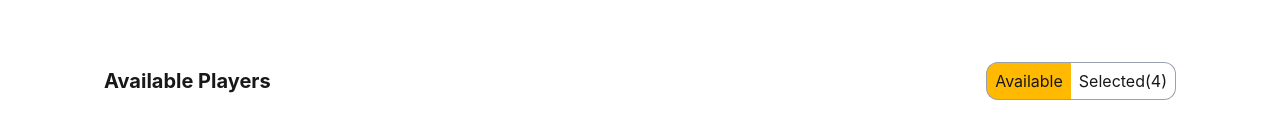
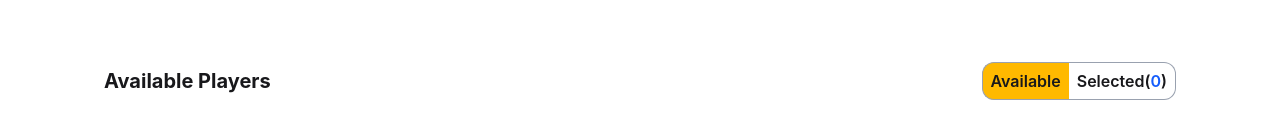
Before and after one commit to SumonReza8525/recap-player-purchase, a React (Vite) app: page / in a window 1280 px wide. Shown: the part 514-652 px from the top of the page. Built offline with nearby package versions, Linux system fonts and the light colour scheme.

Commit message:
added selected player and showing in card

```diff
--- a/src/App.jsx
+++ b/src/App.jsx
@@ -8,7 +8,19 @@ import TogglePlayers from "./components/TogglePlayers";
 import SelectedContainer from "./components/SelectedContainer";
 
 const App = () => {
+  // toggle
   const [toggle, setToggle] = useState(true);
+
+  // Choose players
+  const [choosePlayer, setChoosePlayer] = useState([]);
+
+  const handleChoose = (p) => {
+    const exist = choosePlayer.find((item) => item.id === p.id);
+    if (!exist) {
+      setChoosePlayer([...choosePlayer, p]);
+    }
+  };
+  // console.log(choosePlayer);
   // Players array loading from json data
   const [players, setPlayers] = useState([]);
   const [loading, setLoading] = useState(false);
@@ -44,16 +56,24 @@ const App = () => {
       <Container>
         <Navbar></Navbar>
         <Hero></Hero>
-        <TogglePlayers toggle={toggle} setToggle={setToggle}></TogglePlayers>
+        <TogglePlayers
+          choosePlayer={choosePlayer}
+          toggle={toggle}
+          setToggle={setToggle}
+        ></TogglePlayers>
 
         {toggle ? (
           <div className="grid grid-cols-1 md:grid-cols-2 lg:grid-cols-3 xl:grid-cols-4 gap-8">
             {players.map((player) => (
-              <Players key={player.id} player={player}></Players>
+              <Players
+                handleChoose={handleChoose}
+                key={player.id}
+                player={player}
+              ></Players>
             ))}
           </div>
         ) : (
-          <SelectedContainer></SelectedContainer>
+          <SelectedContainer choosePlayer={choosePlayer}></SelectedContainer>
         )}
       </Container>
       <FooterContainer></FooterContainer>
--- /dev/null
+++ b/src/components/AddedPlayerCard.jsx
@@ -0,0 +1,23 @@
+import React from "react";
+
+const AddedPlayerCard = ({ p }) => {
+  return (
+    <div className="flex justify-between items-center bg-accent-content p-3 rounded-xl">
+      <div className="flex gap-3 items-center">
+        <img
+          className="w-28 object-cover rounded-2xl"
+          src={p.playerImage}
+          alt=""
+        />
+
+        <div className="text-white">
+          <h2 className="text-2xl  font-bold">{p.playerName}</h2>
+          <p className="text-gray-300">{p.playerCountry}</p>
+        </div>
+      </div>
+      <p className="text-red-600 font-extrabold">Delete</p>
+    </div>
+  );
+};
+
+export default AddedPlayerCard;
--- a/src/components/Players.jsx
+++ b/src/components/Players.jsx
@@ -1,7 +1,7 @@
 import React from "react";
 import userImg from "../assets/user.png";
 import flagImg from "../assets/report.png";
-const Players = ({ player }) => {
+const Players = ({ player, handleChoose }) => {
   return (
     <div
       className="border-3 border-[rgba(96,165,250,0.6)] rounded-2xl p-5
@@ -36,7 +36,10 @@ hover:border-[rgba(96,165,250,0.93)]"
         <p className="font-semibold">
           Price : $<span>{player.playerPrice}</span>
         </p>
-        <button className="px-3 py-1.5 rounded-xl bg-gray-300 font-semibold">
+        <button
+          onClick={() => handleChoose(player)}
+          className="px-3 py-1.5 rounded-xl bg-gray-300 font-semibold"
+        >
           Choose Player
         </button>
       </div>
--- a/src/components/SelectedContainer.jsx
+++ b/src/components/SelectedContainer.jsx
@@ -1,9 +1,12 @@
 import React from "react";
+import AddedPlayerCard from "./AddedPlayerCard";
 
-const SelectedContainer = () => {
+const SelectedContainer = ({ choosePlayer }) => {
   return (
-    <div className="bg-red-300 w-full min-h-48 rounded-2xl">
-      Selected container
+    <div className=" w-full min-h-48 rounded-2xl space-y-4 p-4">
+      {choosePlayer.map((p) => (
+        <AddedPlayerCard p={p} key={p.id}></AddedPlayerCard>
+      ))}
     </div>
   );
 };
--- a/src/components/TogglePlayers.jsx
+++ b/src/components/TogglePlayers.jsx
@@ -1,23 +1,25 @@
 import React from "react";
 
-const TogglePlayers = ({ toggle, setToggle }) => {
+const TogglePlayers = ({ toggle, setToggle, choosePlayer }) => {
   return (
     <div className="flex justify-between items-center mb-10 gap-2 px-2">
       <p className=" font-bold text-lg md:text-xl">
-        {toggle ? "Available Players" : "Selected Players"}
+        {toggle
+          ? "Available Players"
+          : `Selected Players (${choosePlayer.length}/6)`}
       </p>
       <div className="flex justify-between items-center  ">
         <button
           onClick={() => setToggle(true)}
-          className={`py-1.5 px-2 border border-gray-400 border-r-0 rounded-l-xl ${toggle ? "bg-amber-400" : ""}`}
+          className={`py-1.5 px-2 border font-semibold border-gray-400 border-r-0 rounded-l-xl ${toggle ? "bg-amber-400" : ""}`}
         >
           Available
         </button>
         <button
           onClick={() => setToggle(false)}
-          className={`py-1.5 px-2 border border-gray-400 border-l-0 rounded-r-xl ${toggle ? "" : "bg-amber-400"}`}
+          className={`py-1.5 px-2 border font-semibold border-gray-400 border-l-0 rounded-r-xl ${toggle ? "" : "bg-amber-400"}`}
         >
-          Selected(<span>4</span>)
+          Selected(<span className="text-blue-600">{choosePlayer.length}</span>)
         </button>
       </div>
     </div>
```
